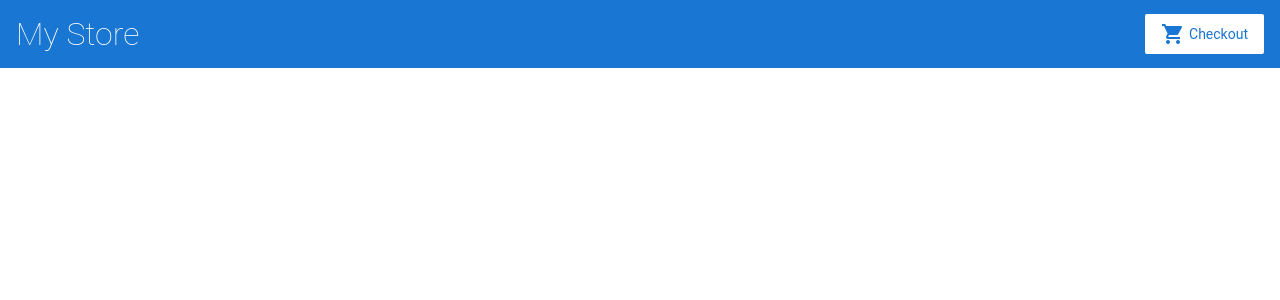
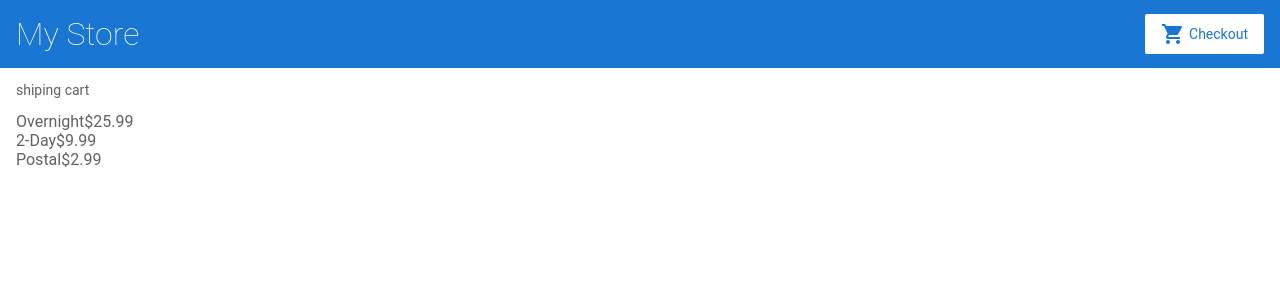
Before and after one commit to devendrajadhav96/angular-xu23jj, an Angular app: page /shiping in a window 1280 px wide. Before the commit this address led to /. Shown: the top 300 px of the page. Built offline with nearby package versions, Linux system fonts and the light colour scheme.

Commit message:
3 files modified, 3 added

```diff
--- a/src/app/cart.service.ts
+++ b/src/app/cart.service.ts
@@ -1,9 +1,10 @@
 import { Injectable } from '@angular/core';
+import {HttpClient} from '@angular/common/http';
 
 @Injectable()
 export class CartService {
   item = [];
-
+  constructor(private http :HttpClient) { }
   addToCart(product) {
     this.item.push(product);
   }
@@ -14,6 +15,8 @@ export class CartService {
     this.item = [];
     return this.item;
   }
-  constructor() { }
+  getShipingPrices(){
+    return this.http.get('/assets/shipping.json');
+  }
 
 }
--- a/src/app/cart/cart.component.html
+++ b/src/app/cart/cart.component.html
@@ -1,5 +1,6 @@
+<h3>Cart</h3>
 <p>
-cart Items
+<a routerLink = "/shiping">Shiping</a>
 </p>
 <div class="cart-item" *ngFor = "let item of items">
   <span>{{item.name}}</span>
--- /dev/null
+++ b/src/app/shiping/shiping.component.html
@@ -0,0 +1,7 @@
+<p>
+shiping cart
+</p>
+<div class="shiping-item" *ngFor="let shiping of shipingCosts | async">
+<span>{{ shiping.type }}</span>
+<span>{{ shiping.price | currency }}</span>
+</div>
--- /dev/null
+++ b/src/app/shiping/shiping.component.ts
@@ -0,0 +1,15 @@
+import { Component, OnInit } from '@angular/core';
+import {CartService} from '../cart.service';
+@Component({
+  selector: 'app-shiping',
+  templateUrl: './shiping.component.html',
+  styleUrls: ['./shiping.component.css']
+})
+export class ShipingComponent implements OnInit {
+   shipingCosts;
+  constructor(private cartService : CartService) { }
+  ngOnInit() {
+   this.shipingCosts = this.cartService.getShipingPrices();
+  }
+
+}
```
Also changed, not shown: src/app/app.module.ts (+6 -1 lines), src/app/shiping/shiping.component.css (added).
